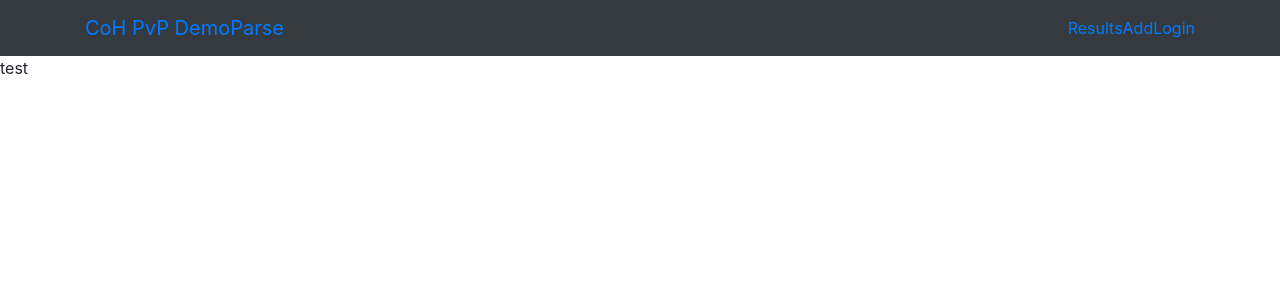
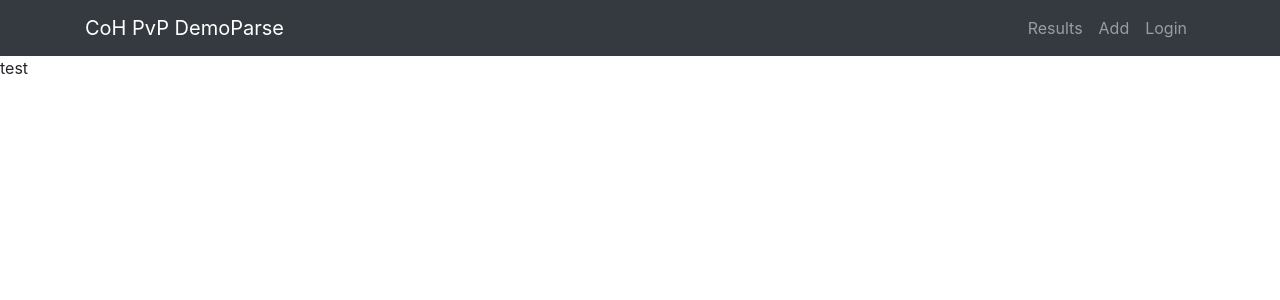
Before and after one commit to SFoxGit/reactdemoparse, a React (Create React App) app in the folder client/: page / in a window 1280 px wide. Shown: the top 300 px of the page. Built offline with nearby package versions, Linux system fonts and the light colour scheme.

Commit message:
router-dom links

```diff
--- a/client/src/Header/header.jsx
+++ b/client/src/Header/header.jsx
@@ -1,19 +1,19 @@
 import React from "react";
 import { Navbar, Nav, Container } from 'react-bootstrap'
-import { Link } from "react-router-dom";
+import { Link } from 'react-router-dom'
 
 function Header() {
 
   return (
     <Navbar collapseOnSelect expand="lg" bg="dark" variant="dark">
       <Container>
-        <Navbar.Brand><Link to="/">CoH PvP DemoParse</Link></Navbar.Brand>
+        <Navbar.Brand as={Link} to="/">CoH PvP DemoParse</Navbar.Brand>
         <Navbar.Toggle aria-controls="responsive-navbar-nav" />
         <Navbar.Collapse id="responsive-navbar-nav">
           <Nav className="ml-auto">
-            <Nav><Link to="/results">Results</Link></Nav>
-            <Nav><Link to="/add">Add</Link></Nav>
-            <Nav><Link to="/login">Login</Link></Nav>
+            <Nav.Link as={Link} to="/results">Results</Nav.Link>
+            <Nav.Link as={Link} to="/add">Add</Nav.Link>
+            <Nav.Link as={Link} to="/login">Login</Nav.Link>
           </Nav>
         </Navbar.Collapse>
       </Container>
--- a/package.json
+++ b/package.json
@@ -32,6 +32,7 @@
     "http-errors": "~1.6.3",
     "if-env": "^1.0.4",
     "mysql2": "^2.2.5",
+    "react-router-bootstrap": "^0.25.0",
     "sequelize": "^6.6.2"
   }
 }
```
